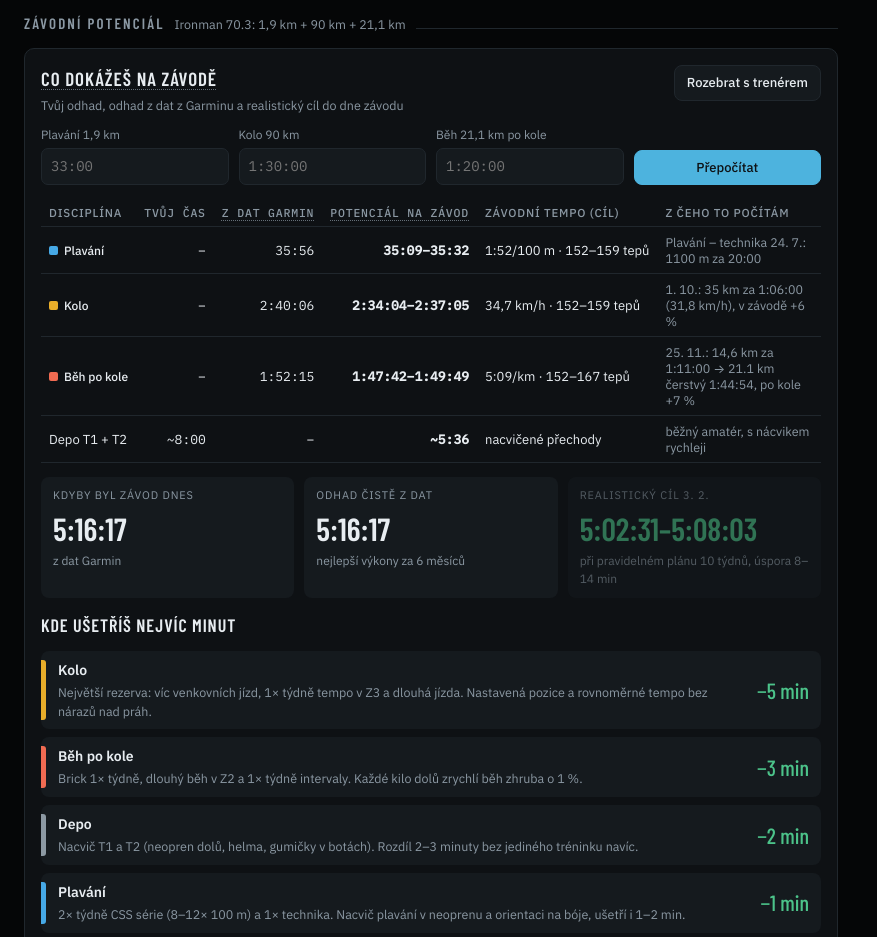
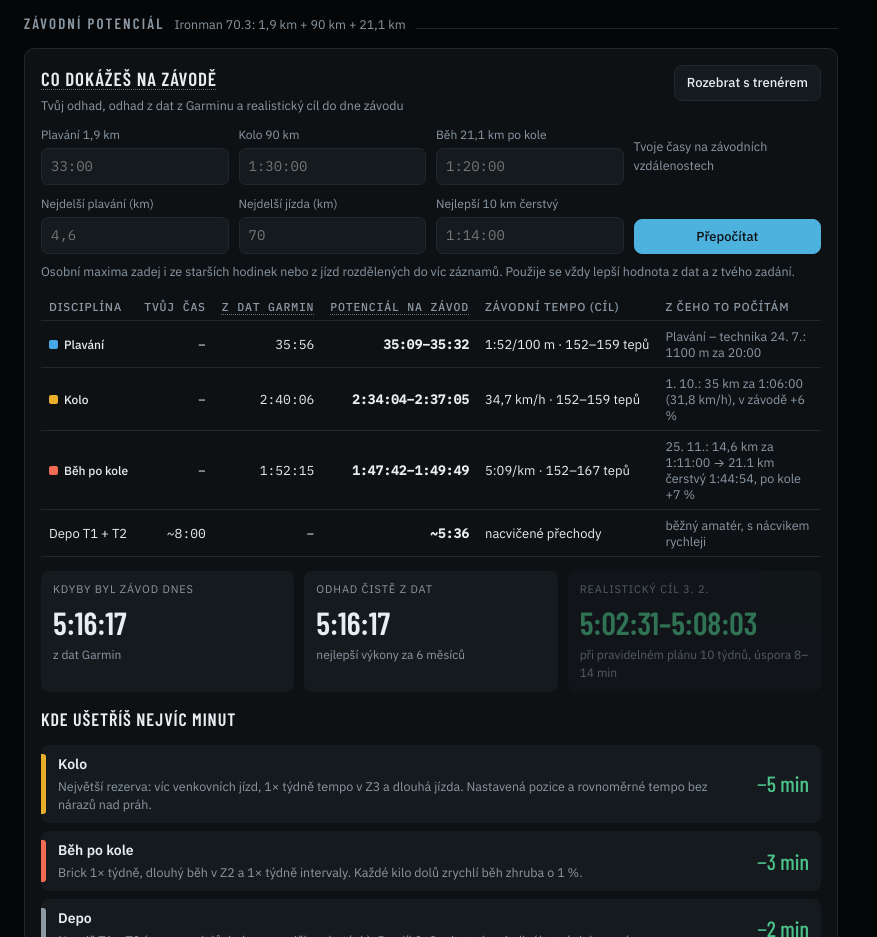
Before and after one commit to deneal279/Tren-r-, a plain HTML site: page index.html in a window 1280 px wide. Shown: the part 1660-2597 px from the top of the page, without its empty margins (0-877 px from the left). Drawn offline with nearby package versions, Linux system fonts and the light colour scheme.

Commit message:
Ruční zadání osobních maxim (plavání, jízda, 10 km)
Co-Authored-By: Claude Opus 5.5 <noreply@anthropic.com>
Claude-Session: https://claude.ai/code/session_0145NLWM2KQdB6hWEvYTr732

```diff
--- a/index.html
+++ b/index.html
@@ -422,8 +422,13 @@ tr.need select.rpe{border-color:var(--warn);color:var(--warn)}
         <label for="pSwim"><span id="lSwim">Plavání</span><input id="pSwim" name="pSwim" placeholder="33:00" inputmode="numeric"></label>
         <label for="pBike"><span id="lBike">Kolo</span><input id="pBike" name="pBike" placeholder="1:30:00" inputmode="numeric"></label>
         <label for="pRun"><span id="lRun">Běh po kole</span><input id="pRun" name="pRun" placeholder="1:20:00" inputmode="numeric"></label>
+        <span class="note" style="align-self:center">Tvoje časy na závodních vzdálenostech</span>
+        <label for="prSwimKm">Nejdelší plavání (km)<input id="prSwimKm" name="prSwimKm" placeholder="4,6" inputmode="decimal"></label>
+        <label for="prRideKm">Nejdelší jízda (km)<input id="prRideKm" name="prRideKm" placeholder="70" inputmode="decimal"></label>
+        <label for="prRun10">Nejlepší 10 km čerstvý<input id="prRun10" name="prRun10" placeholder="1:14:00" inputmode="numeric"></label>
         <button class="btn primary" type="submit">Přepočítat</button>
       </form>
+      <p class="note" style="margin:-6px 0 12px">Osobní maxima zadej i ze starších hodinek nebo z jízd rozdělených do víc záznamů. Použije se vždy lepší hodnota z dat a z tvého zadání.</p>
       <div class="tbl-scroll"><table id="potTable"></table></div>
       <div class="pot-total" id="potTotal"></div>
       <h3 style="font-family:var(--font-display);font-size:18px;text-transform:uppercase;letter-spacing:.05em">Kde ušetříš nejvíc minut</h3>
@@ -612,7 +617,7 @@ const RACE = {
   "70.3":   { label: "Ironman 70.3",ctl: 80,  taper: 14, dist: [1.9, 90, 21.1], trans: 8, legs: [["Plavání","1,9 km"],["Kolo","90 km"],["Běh","21,1 km"]] },
   ironman:  { label: "Ironman",     ctl: 100, taper: 21, dist: [3.8, 180, 42.2], trans: 10, legs: [["Plavání","3,8 km"],["Kolo","180 km"],["Běh","42,2 km"]] }
 };
-const DEFAULT_PROFILE = { name: "Sportovec", pSwim: "", pBike: "", pRun: "", maxHr: 188, restHr: 46, lthr: 0, weight: 0, ftp: 250, runPace: "4:45", css: "1:45", weeklyHours: 10, strengthGoal: 2, raceType: "70.3", raceName: "Ironman 70.3", raceDate: addDays(TODAY, 68) };
+const DEFAULT_PROFILE = { name: "Sportovec", pSwim: "", pBike: "", pRun: "", prSwimKm: "", prRideKm: "", prRun10: "", maxHr: 188, restHr: 46, lthr: 0, weight: 0, ftp: 250, runPace: "4:45", css: "1:45", weeklyHours: 10, strengthGoal: 2, raceType: "70.3", raceName: "Ironman 70.3", raceDate: addDays(TODAY, 68) };
 
 const S = { profile: { ...DEFAULT_PROFILE }, userActs: [], userWell: [], acts: [], well: [], source: "demo", range: 90, m: null, actsShown: 12, db: null };
 S.aiPlan = null; S.planMode = "auto"; S.ovr = {};
@@ -1262,6 +1267,10 @@ function renderRecords() {
   if (bw) recs.push(`<div class="rec"><small>Nejobjemnější týden</small><b>${r1(bw[1]).toLocaleString("cs-CZ")} h</b><span>týden od ${fmtD(bw[0])}</span></div>`);
   const pk = days.reduce((b, d) => d.ctl > b.ctl ? d : b, days[0]);
   recs.push(`<div class="rec"><small>Nejvyšší kondice CTL</small><b>${r0(pk.ctl)}</b><span>${fmtD(pk.date)} · teď ${r0(S.m.last.ctl)}</span></div>`);
+  const P = S.profile, mS = num(P.prSwimKm), mR = num(P.prRideKm), m10 = parseT(P.prRun10);
+  if (mS > 0) recs.push(`<div class="rec"><small>Nejdelší plavání (osobní)</small><b>${cz(mS)} km</b><span>zadáno ručně</span></div>`);
+  if (mR > 0) recs.push(`<div class="rec"><small>Nejdelší jízda (osobní)</small><b>${r0(mR)} km</b><span>zadáno ručně</span></div>`);
+  if (m10) recs.push(`<div class="rec"><small>Nejlepší 10 km (osobní)</small><b>${fmtT(m10)}</b><span>zadáno ručně · ${secPace(m10 * 60 / 10)}/km</span></div>`);
   const vo = [...S.well].reverse().find(w => w.vo2max);
   if (vo) recs.push(`<div class="rec"><small>VO2max (Garmin)</small><b>${vo.vo2max}</b><span>naposledy změřeno ${fmtD(vo.date)}</span></div>`);
   $("#recs").innerHTML = recs.join("") || `<p class="note">Zatím málo dat.</p>`;
@@ -1551,7 +1560,8 @@ function abilityScores(until) {
   const P = S.profile, R = RACE[P.raceType] || RACE.olympic, X = racePotential(until), b = BENCH[P.raceType] || BENCH.olympic;
   const A = S.acts.filter(a => a.date <= until && diffDays(a.date, until) <= 120), sp = ["swim", "bike", "run"];
   return [0, 1, 2].map(i => {
-    const longest = Math.max(0, ...A.filter(a => a.sport === sp[i]).map(a => i === 1 ? Math.max(a.dist || 0, a.trainer ? a.dur / 60 * 25 : 0) : a.dist || 0));
+    const man = i === 0 ? num(P.prSwimKm) : i === 1 ? num(P.prRideKm) : (parseT(P.prRun10) ? 10 : 0);
+    const longest = Math.max(0, Number.isFinite(man) ? man : 0, ...A.filter(a => a.sport === sp[i]).map(a => i === 1 ? Math.max(a.dist || 0, a.trainer ? a.dur / 60 * 25 : 0) : a.dist || 0));
     const cur = X.cur[i], pace = cur ? Math.min(1, b[i] / cur) : 0.5, dist = Math.min(1, longest / R.dist[i]);
     return { score: r0(100 * (0.65 * pace + 0.35 * dist)), cur, bench: b[i], longest };
   });
@@ -1569,24 +1579,26 @@ function racePotential(until) {
   const runs = A.filter(a => a.sport === "run" && !a.trainer && a.dist >= Math.min(4.5, dR * 0.4) && recent(a));
   const eq = a => a.dur * Math.pow(dR / a.dist, 1.06);
   const bestRun = runs.reduce((b, a) => !b || eq(a) < eq(b) ? a : b, null);
-  const freshRun = bestRun ? eq(bestRun) : null, dataRun = freshRun ? freshRun * 1.07 : null;
-  const own = [parseT(P.pSwim), parseT(P.pBike), parseT(P.pRun)], data = [dataSwim, dataBike, dataRun];
+  const man10 = parseT(P.prRun10), manFresh = man10 ? man10 * Math.pow(dR / 10, 1.06) : null;
+  const dataFresh = bestRun ? eq(bestRun) : null, freshRun = [dataFresh, manFresh].filter(Boolean).reduce((a, b) => Math.min(a, b), Infinity), dataRun = dataFresh ? dataFresh * 1.07 : null;
+  if (!Number.isFinite(freshRun)) { /* no run data */ }
+  const own = [parseT(P.pSwim), parseT(P.pBike), parseT(P.pRun) || (Number.isFinite(freshRun) && !dataRun ? freshRun * 1.07 : null)], data = [dataSwim, dataBike, dataRun];
   const cur = own.map((v, i) => v || data[i]);
   const wks = P.raceDate ? Math.max(0, diffDays(TODAY, P.raceDate) / 7) : 20, f = clamp(wks / 36, 0.15, 1);
   const IMP = [[.04, .08], [.07, .14], [.08, .15]];
-  const fade = own[2] && freshRun ? own[2] / freshRun - 1 : null;
+  const fade = parseT(P.pRun) && Number.isFinite(freshRun) ? parseT(P.pRun) / freshRun - 1 : null;
   const pot = cur.map((v, i) => v == null ? null : [v * (1 - IMP[i][1] * f), v * (1 - IMP[i][0] * f)]);
   if (pot[2] && fade != null && fade > .08) { const tgt = freshRun * (1 - IMP[2][0] * f) * 1.05; pot[2] = [Math.min(pot[2][0], tgt * 0.97), Math.min(pot[2][1], tgt)]; }
   const trans = [R.trans, R.trans * 0.7];
-  return { R, dist: R.dist, own, data, cur, pot, trans, fade, freshRun, bestSwim, bestRide, bestRun, wks, ok: cur.every(v => v != null) };
+  return { R, dist: R.dist, own, data, cur, pot, trans, fade, freshRun: Number.isFinite(freshRun) ? freshRun : null, manFresh, bestSwim, bestRide, bestRun, wks, ok: cur.every(v => v != null) };
 }
 function renderPotential() {
   const P = S.profile, X = racePotential(), R = X.R, names = ["Plavání", "Kolo", "Běh po kole"], sp = ["swim", "bike", "run"];
   $("#potRace").textContent = `${R.label}: ${X.dist[0].toLocaleString("cs-CZ")} km + ${X.dist[1]} km + ${X.dist[2].toLocaleString("cs-CZ")} km`;
   $("#lSwim").textContent = `Plavání ${X.dist[0].toLocaleString("cs-CZ")} km`; $("#lBike").textContent = `Kolo ${X.dist[1]} km`; $("#lRun").textContent = `Běh ${X.dist[2].toLocaleString("cs-CZ")} km po kole`;
-  const f = $("#potForm"); if (!f.dataset.dirty) { f.elements.pSwim.value = P.pSwim || ""; f.elements.pBike.value = P.pBike || ""; f.elements.pRun.value = P.pRun || ""; }
+  const f = $("#potForm"); if (!f.dataset.dirty) { f.elements.pSwim.value = P.pSwim || ""; f.elements.pBike.value = P.pBike || ""; f.elements.pRun.value = P.pRun || ""; f.elements.prSwimKm.value = P.prSwimKm || ""; f.elements.prRideKm.value = P.prRideKm || ""; f.elements.prRun10.value = P.prRun10 || ""; }
   const pace = (i, t) => i === 0 ? `${secPace(t * 60 / (X.dist[0] * 10))}/100 m` : i === 1 ? `${cz(X.dist[1] / (t / 60))} km/h` : `${secPace(t * 60 / X.dist[2])}/km`;
-  const src = i => i === 0 && X.bestSwim ? `${esc(X.bestSwim.name)} ${fmtD(X.bestSwim.date)}: ${r0(X.bestSwim.dist * 1000)} m za ${fmtT(X.bestSwim.dur)}` : i === 1 && X.bestRide ? `${fmtD(X.bestRide.date)}: ${cz(X.bestRide.dist)} km za ${fmtT(X.bestRide.dur)} (${cz(X.bestRide.dist / (X.bestRide.dur / 60))} km/h), v závodě +6 %` : i === 2 && X.bestRun ? `${fmtD(X.bestRun.date)}: ${cz(X.bestRun.dist)} km za ${fmtT(X.bestRun.dur)} → ${X.dist[2]} km čerstvý ${fmtT(X.freshRun)}, po kole +7 %` : "venkovní data chybí";
+  const src = i => i === 0 && X.bestSwim ? `${esc(X.bestSwim.name)} ${fmtD(X.bestSwim.date)}: ${r0(X.bestSwim.dist * 1000)} m za ${fmtT(X.bestSwim.dur)}` : i === 1 && X.bestRide ? `${fmtD(X.bestRide.date)}: ${cz(X.bestRide.dist)} km za ${fmtT(X.bestRide.dur)} (${cz(X.bestRide.dist / (X.bestRide.dur / 60))} km/h), v závodě +6 %` : i === 2 && (X.bestRun || X.manFresh) ? `${X.manFresh && X.freshRun === X.manFresh ? `tvůj osobák 10 km ${esc(S.profile.prRun10)}` : `${fmtD(X.bestRun.date)}: ${cz(X.bestRun.dist)} km za ${fmtT(X.bestRun.dur)}`} → ${X.dist[2]} km čerstvý ${fmtT(X.freshRun)}${X.fade != null ? `, po kole jsi o ${r0(X.fade * 100)} % pomalejší` : ", po kole +7 %"}` : "venkovní data chybí";
   const hrT = [ZS.hr(2), ZS.hr(2), `${ZN.hr[2][0]}–${ZN.hr[3][1]} tepů`];
   $("#potTable").innerHTML = `<thead><tr><th>Disciplína</th><th class="n">Tvůj čas</th><th class="n" data-tip="potData">Z dat Garmin</th><th class="n" data-tip="potential">Potenciál na závod</th><th>Závodní tempo (cíl)</th><th>Z čeho to počítám</th></tr></thead><tbody>` +
     [0, 1, 2].map(i => { const p = X.pot[i], mid = p ? (p[0] + p[1]) / 2 : null; return `<tr><td><span class="sport"><i class="b-${sp[i]}"></i>${names[i]}</span></td><td class="n">${X.own[i] ? fmtT(X.own[i]) : "–"}</td><td class="n">${X.data[i] ? fmtT(X.data[i]) : "–"}</td><td class="n"><b>${p ? `${fmtT(p[0])}–${fmtT(p[1])}` : "–"}</b></td><td>${mid ? `${pace(i, mid)} · ${hrT[i]}` : "–"}</td><td class="name note">${src(i)}</td></tr>`; }).join("") +
@@ -1715,7 +1727,7 @@ function initUI() {
   $("#planSeg").addEventListener("click", e => { const b = e.target.closest("button"); if (!b || b.disabled) return; S.planMode = b.dataset.m; try { localStorage.setItem("tk_planMode", S.planMode); } catch (err) {} renderPlan(); renderTodayWorkout(); });
   $("#aiPlanBtn").addEventListener("click", makeAiPlan);
   $("#potForm").addEventListener("input", () => { $("#potForm").dataset.dirty = "1"; });
-  $("#potForm").addEventListener("submit", async e => { e.preventDefault(); const f = e.target; S.profile = { ...S.profile, pSwim: f.elements.pSwim.value.trim(), pBike: f.elements.pBike.value.trim(), pRun: f.elements.pRun.value.trim() }; delete f.dataset.dirty; render();
+  $("#potForm").addEventListener("submit", async e => { e.preventDefault(); const f = e.target; S.profile = { ...S.profile, pSwim: f.elements.pSwim.value.trim(), pBike: f.elements.pBike.value.trim(), pRun: f.elements.pRun.value.trim(), prSwimKm: f.elements.prSwimKm.value.trim(), prRideKm: f.elements.prRideKm.value.trim(), prRun10: f.elements.prRun10.value.trim() }; delete f.dataset.dirty; render();
     if (S.db) { try { await S.db.doc("athlete/profile").set(S.profile); } catch (err) {} } else { try { localStorage.setItem("tk_profile", JSON.stringify(S.profile)); } catch (err) {} } });
   $("#potAsk").addEventListener("click", () => { document.getElementById("trener").scrollIntoView({ behavior: "smooth", block: "start" }); ask("Rozeber můj závodní potenciál na můj cílový závod: odhad času z dat a mých časů, kde mám největší rezervy a konkrétní plán, jak se do dne závodu zlepšit v každé disciplíně. Zohledni, že na trenažéru nemám funkční wattmetr a tep tam je nízký."); });
   $("#woAsk").addEventListener("click", () => { const day = S.plan?.days.find(d => d.date === TODAY), t = day?.items.map(i => i.title).join(" + ") || "volno"; document.getElementById("trener").scrollIntoView({ behavior: "smooth", block: "start" }); ask(`Dnes mám v plánu: ${t}. Uprav mi to podle mé aktuální připravenosti, napiš přesnou strukturu s mými zónami a co jíst před a po.`); });
```
